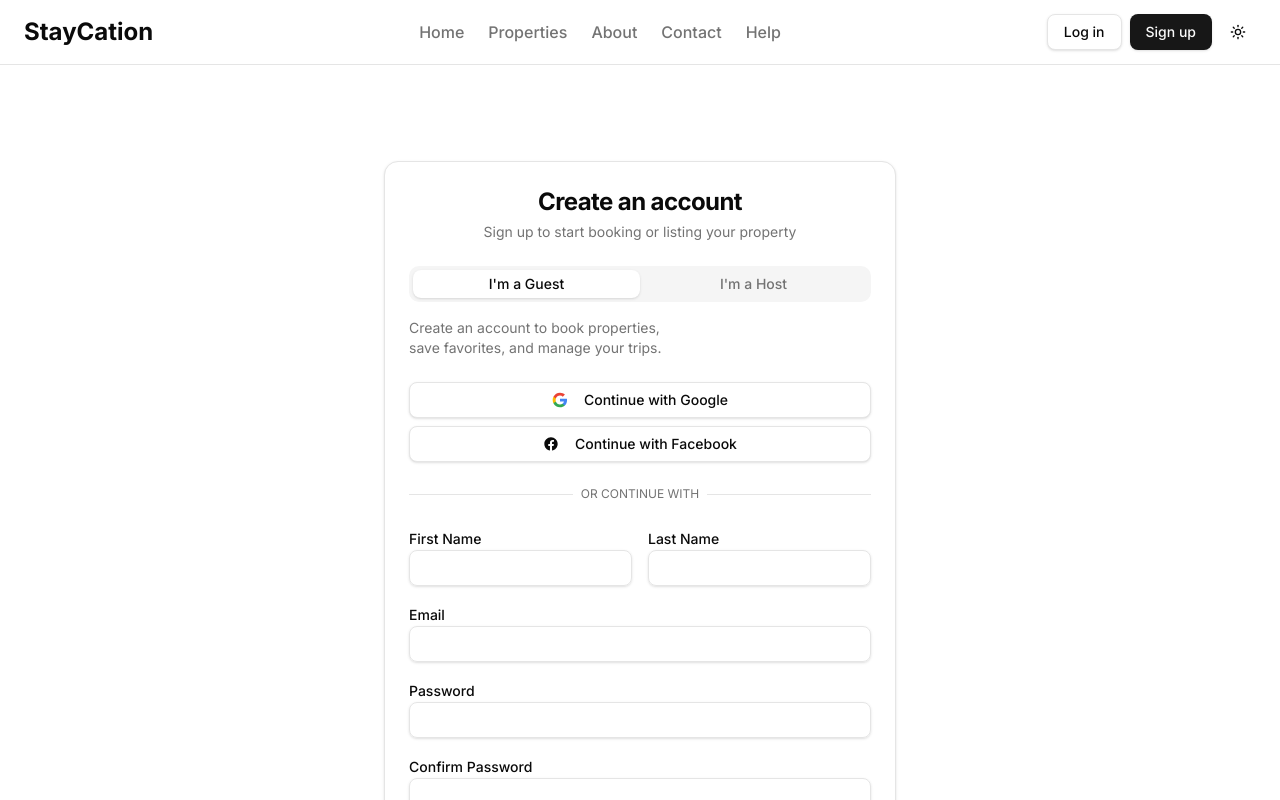
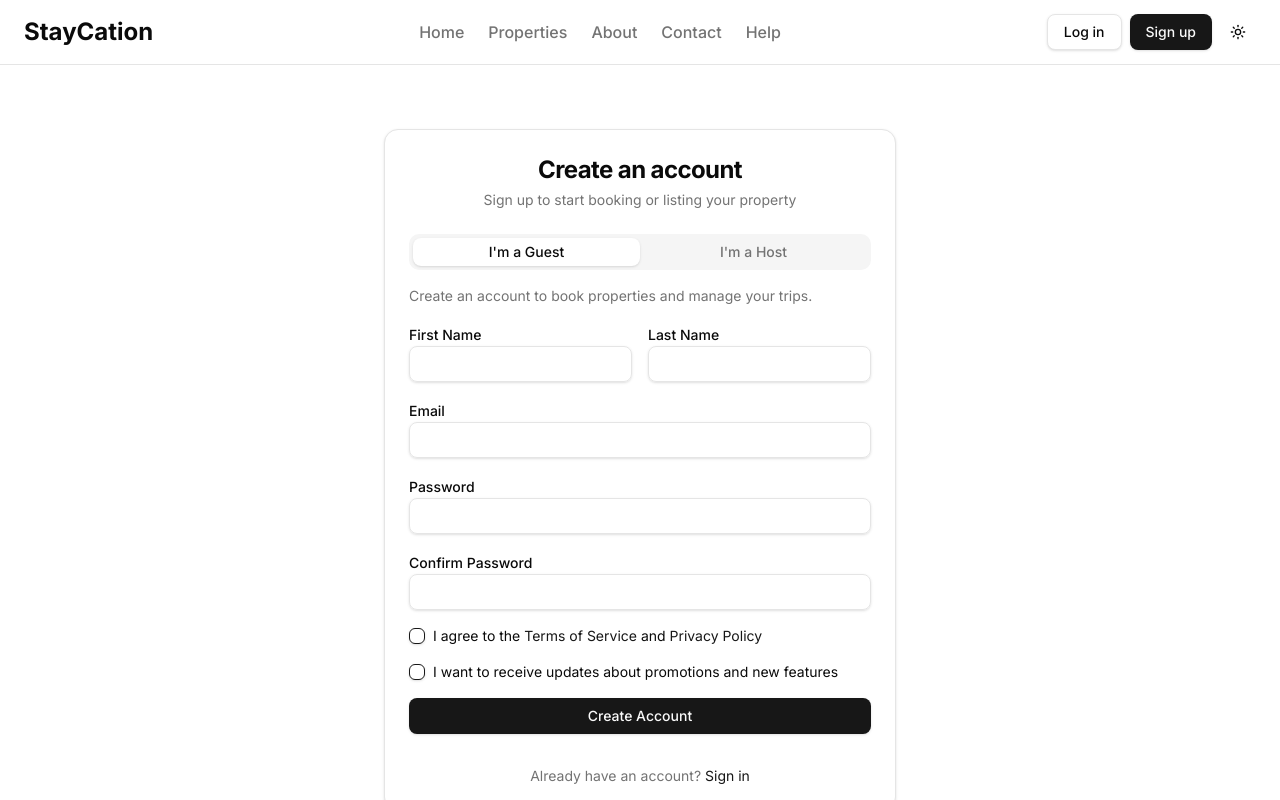
Before and after one commit to hariharan1309/staycation, a Next.js app: page /auth/signup in a window 1280 px wide. Shown: the top 800 px of the page. Built offline with nearby package versions, Linux system fonts and the light colour scheme.

Commit message:
Loginj and Sign Up Providers Removal and Improvements

```diff
--- a/src/app/auth/login/page.tsx
+++ b/src/app/auth/login/page.tsx
@@ -1,9 +1,16 @@
-import Link from "next/link"
+import Link from "next/link";
 
-import { Button } from "@/components/ui/button"
-import { Input } from "@/components/ui/input"
-import { Separator } from "@/components/ui/separator"
-import { Card, CardContent, CardDescription, CardFooter, CardHeader, CardTitle } from "@/components/ui/card"
+import { Button } from "@/components/ui/button";
+import { Input } from "@/components/ui/input";
+import { Separator } from "@/components/ui/separator";
+import {
+  Card,
+  CardContent,
+  CardDescription,
+  CardFooter,
+  CardHeader,
+  CardTitle,
+} from "@/components/ui/card";
 
 export default function LoginPage() {
   return (
@@ -11,10 +18,12 @@ export default function LoginPage() {
       <Card className="mx-auto w-full max-w-lg">
         <CardHeader className="space-y-1 text-center">
           <CardTitle className="text-2xl font-bold">Welcome back</CardTitle>
-          <CardDescription>Enter your email and password to login to your account</CardDescription>
+          <CardDescription>
+            Enter your email and password to login to your account
+          </CardDescription>
         </CardHeader>
         <CardContent className="space-y-4">
-          <div className="space-y-2">
+          {/* <div className="space-y-2">
             <Button variant="outline" className="w-full">
               <svg xmlns="http://www.w3.org/2000/svg" viewBox="0 0 24 24" className="mr-2 h-4 w-4">
                 <path
@@ -42,30 +51,38 @@ export default function LoginPage() {
               </svg>
               Continue with Facebook
             </Button>
-          </div>
+          </div> */}
 
-          <div className="relative">
+          {/* <div className="relative">
             <div className="absolute inset-0 flex items-center">
               <Separator className="w-full" />
             </div>
             <div className="relative flex justify-center text-xs uppercase">
               <span className="bg-background px-2 text-muted-foreground">Or continue with</span>
             </div>
-          </div>
+          </div> */}
 
-          <form className="space-y-4">
+          <form className="space-y-4 p-2 md:p-3 lg:p-4">
             <div className="space-y-2">
               <label htmlFor="email" className="text-sm font-medium">
                 Email
               </label>
-              <Input id="email" type="email" placeholder="m@example.com" required />
+              <Input
+                id="email"
+                type="email"
+                placeholder="m@example.com"
+                required
+              />
             </div>
             <div className="space-y-2">
               <div className="flex items-center justify-between">
                 <label htmlFor="password" className="text-sm font-medium">
                   Password
                 </label>
-                <Link href="/auth/forgot-password" className="text-xs text-primary hover:underline">
+                <Link
+                  href="/auth/forgot-password"
+                  className="text-xs text-primary hover:underline"
+                >
                   Forgot password?
                 </Link>
               </div>
@@ -86,5 +103,5 @@ export default function LoginPage() {
         </CardFooter>
       </Card>
     </main>
-  )
+  );
 }
--- a/src/app/auth/signup/page.tsx
+++ b/src/app/auth/signup/page.tsx
@@ -1,20 +1,27 @@
-"use client"
+"use client";
 
-import type React from "react"
+import type React from "react";
 
-import { useState } from "react"
-import Link from "next/link"
+import { useState } from "react";
+import Link from "next/link";
 
-import { Button } from "@/components/ui/button"
-import { Input } from "@/components/ui/input"
-import { Label } from "@/components/ui/label"
-import { Separator } from "@/components/ui/separator"
-import { Tabs, TabsContent, TabsList, TabsTrigger } from "@/components/ui/tabs"
-import { Card, CardContent, CardDescription, CardFooter, CardHeader, CardTitle } from "@/components/ui/card"
-import { Checkbox } from "@/components/ui/checkbox"
+import { Button } from "@/components/ui/button";
+import { Input } from "@/components/ui/input";
+import { Label } from "@/components/ui/label";
+import { Separator } from "@/components/ui/separator";
+import { Tabs, TabsContent, TabsList, TabsTrigger } from "@/components/ui/tabs";
+import {
+  Card,
+  CardContent,
+  CardDescription,
+  CardFooter,
+  CardHeader,
+  CardTitle,
+} from "@/components/ui/card";
+import { Checkbox } from "@/components/ui/checkbox";
 
 export default function SignUpPage() {
-  const [userType, setUserType] = useState<"guest" | "host">("guest")
+  const [userType, setUserType] = useState<"guest" | "host">("guest");
   const [formData, setFormData] = useState({
     firstName: "",
     lastName: "",
@@ -24,48 +31,55 @@ export default function SignUpPage() {
     phoneNumber: "",
     agreeTerms: false,
     receiveUpdates: false,
-  })
+  });
 
   const handleInputChange = (e: React.ChangeEvent<HTMLInputElement>) => {
-    const { name, value, type, checked } = e.target
+    const { name, value, type, checked } = e.target;
     setFormData({
       ...formData,
       [name]: type === "checkbox" ? checked : value,
-    })
-  }
+    });
+  };
 
   const handleSubmit = (e: React.FormEvent) => {
-    e.preventDefault()
+    e.preventDefault();
     // Handle form submission
-    console.log("Form submitted:", { userType, ...formData })
-  }
+    console.log("Form submitted:", { userType, ...formData });
+  };
 
   return (
-    <main className="container flex flex-col items-center justify-center px-4 py-12 md:py-24">
+    <main className="container flex flex-col items-center justify-center px-4 py-6 md:py-10 lg:py-16">
       <Card className="mx-auto w-full max-w-lg">
         <CardHeader className="space-y-1 text-center">
-          <CardTitle className="text-2xl font-bold">Create an account</CardTitle>
-          <CardDescription>Sign up to start booking or listing your property</CardDescription>
+          <CardTitle className="text-2xl font-bold">
+            Create an account
+          </CardTitle>
+          <CardDescription>
+            Sign up to start booking or listing your property
+          </CardDescription>
         </CardHeader>
         <CardContent>
-          <Tabs defaultValue="guest" onValueChange={(value) => setUserType(value as "guest" | "host")}>
+          <Tabs
+            defaultValue="guest"
+            onValueChange={(value) => setUserType(value as "guest" | "host")}
+          >
             <TabsList className="grid w-full grid-cols-2">
               <TabsTrigger value="guest">I'm a Guest</TabsTrigger>
               <TabsTrigger value="host">I'm a Host</TabsTrigger>
             </TabsList>
             <TabsContent value="guest">
-              <div className="mt-4 text-sm text-muted-foreground">
-                Create an account to book properties, save favorites, and manage your trips.
-              </div>
+              <p className="my-4 text-sm text-muted-foreground col-span-full">
+                Create an account to book properties and manage your trips.
+              </p>
             </TabsContent>
             <TabsContent value="host">
-              <div className="mt-4 text-sm text-muted-foreground">
-                Create an account to list your property, manage bookings, and receive payments.
-              </div>
+              <p className="my-4 text-sm text-muted-foreground min-w-[90%]">
+                Create an account to list your property and manage bookings.
+              </p>
             </TabsContent>
           </Tabs>
 
-          <div className="mt-6 space-y-2">
+          {/* <div className="mt-6 space-y-2">
             <Button variant="outline" className="w-full">
               <svg xmlns="http://www.w3.org/2000/svg" viewBox="0 0 24 24" className="mr-2 h-4 w-4">
                 <path
@@ -93,16 +107,16 @@ export default function SignUpPage() {
               </svg>
               Continue with Facebook
             </Button>
-          </div>
+          </div> */}
 
-          <div className="relative my-6">
+          {/* <div className="relative my-6">
             <div className="absolute inset-0 flex items-center">
               <Separator className="w-full" />
             </div>
             <div className="relative flex justify-center text-xs uppercase">
               <span className="bg-background px-2 text-muted-foreground">Or continue with</span>
             </div>
-          </div>
+          </div> */}
 
           <form className="space-y-4" onSubmit={handleSubmit}>
             <div className="grid grid-cols-2 gap-4">
@@ -118,7 +132,13 @@ export default function SignUpPage() {
               </div>
               <div className="space-y-2">
                 <Label htmlFor="lastName">Last Name</Label>
-                <Input id="lastName" name="lastName" value={formData.lastName} onChange={handleInputChange} required />
+                <Input
+                  id="lastName"
+                  name="lastName"
+                  value={formData.lastName}
+                  onChange={handleInputChange}
+                  required
+                />
               </div>
             </div>
 
@@ -178,7 +198,9 @@ export default function SignUpPage() {
                   id="agreeTerms"
                   name="agreeTerms"
                   checked={formData.agreeTerms}
-                  onCheckedChange={(checked) => setFormData({ ...formData, agreeTerms: checked === true })}
+                  onCheckedChange={(checked) =>
+                    setFormData({ ...formData, agreeTerms: checked === true })
+                  }
                   required
                 />
                 <Label htmlFor="agreeTerms" className="text-sm font-normal">
@@ -187,7 +209,10 @@ export default function SignUpPage() {
                     Terms of Service
                   </Link>{" "}
                   and{" "}
-                  <Link href="/privacy" className="text-primary hover:underline">
+                  <Link
+                    href="/privacy"
+                    className="text-primary hover:underline"
+                  >
                     Privacy Policy
                   </Link>
                 </Label>
@@ -200,7 +225,12 @@ export default function SignUpPage() {
                   id="receiveUpdates"
                   name="receiveUpdates"
                   checked={formData.receiveUpdates}
-                  onCheckedChange={(checked) => setFormData({ ...formData, receiveUpdates: checked === true })}
+                  onCheckedChange={(checked) =>
+                    setFormData({
+                      ...formData,
+                      receiveUpdates: checked === true,
+                    })
+                  }
                 />
                 <Label htmlFor="receiveUpdates" className="text-sm font-normal">
                   I want to receive updates about promotions and new features
@@ -223,5 +253,5 @@ export default function SignUpPage() {
         </CardFooter>
       </Card>
     </main>
-  )
+  );
 }
```
